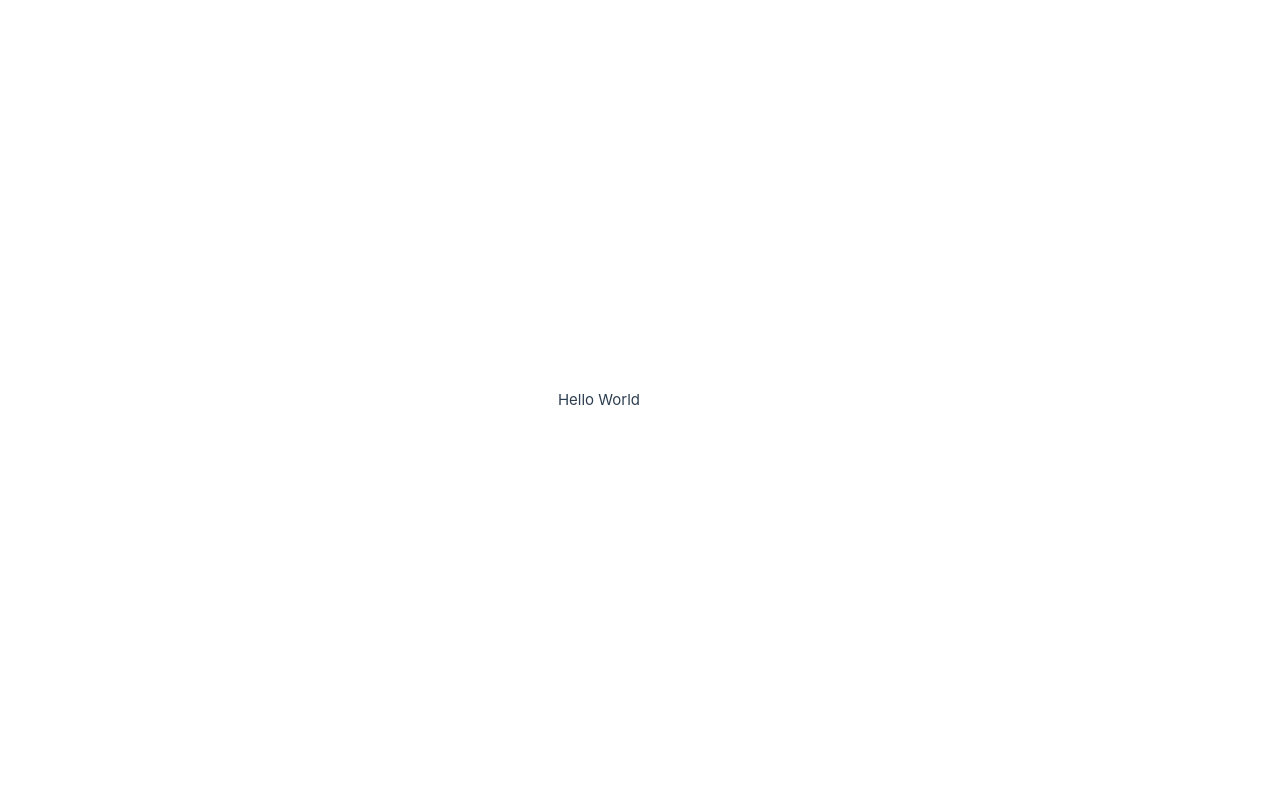
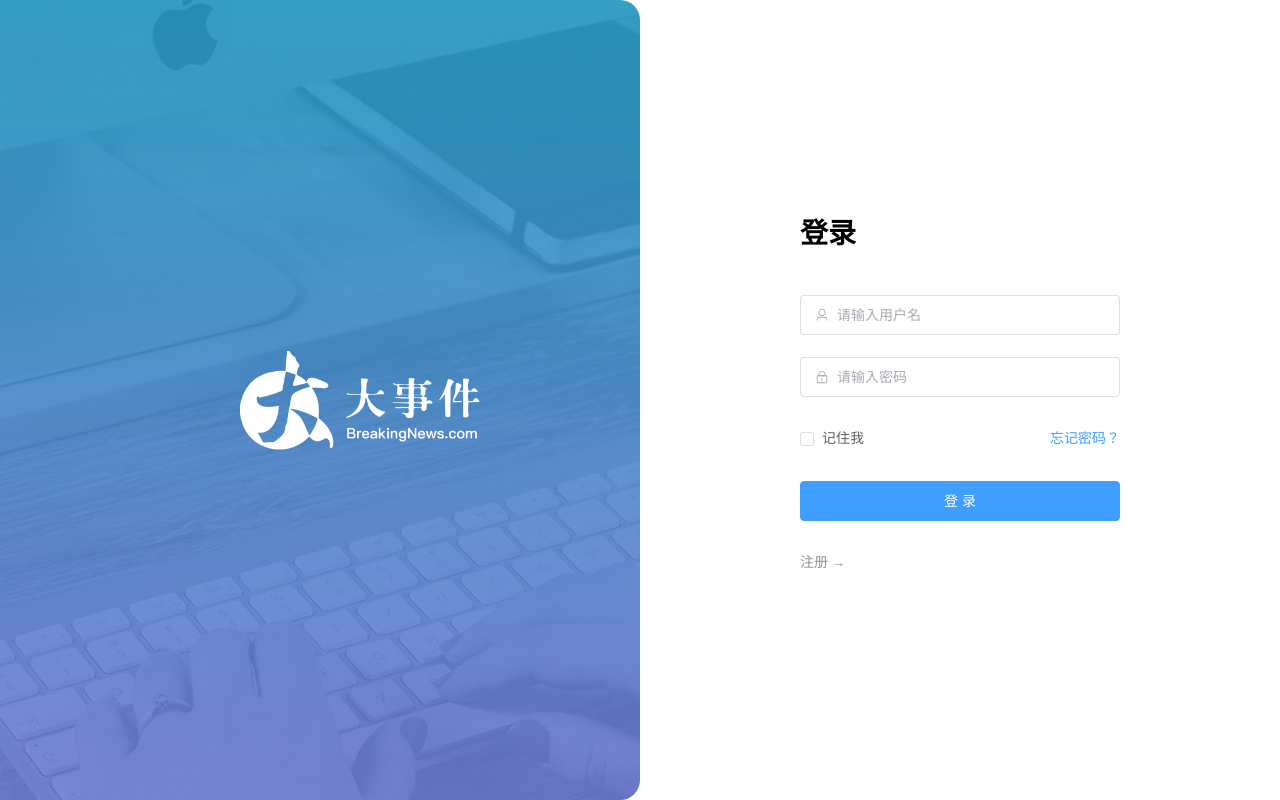
Before and after one commit to spike1116/BigEventFrontEnd, a Vue app: page / in a window 1280 px wide. Built offline with nearby package versions, Linux system fonts and the light colour scheme.

Commit message:
implement user login and user register function

```diff
--- a/src/App.vue
+++ b/src/App.vue
@@ -1,6 +1,8 @@
 <script setup>
+import LoginVue from '@/views/Login.vue'
+
 </script>
 
 <template>
-Hello World
+<LoginVue/>
 </template>
--- /dev/null
+++ b/src/api/user.js
@@ -0,0 +1,17 @@
+import request from '@/utils/request.js'
+
+export const userRegisterService = (registerData)=>{
+    const params = new URLSearchParams()
+    for(let key in registerData){
+        params.append(key,registerData[key])
+    }
+    return request.post('/user/register',params)
+}
+
+export const userLoginService = (registerData)=>{
+    const params = new URLSearchParams()
+    for(let key in registerData){
+        params.append(key,registerData[key])
+    }
+    return request.post('/user/login',params)
+}
--- a/src/assets/base.css
+++ /dev/null
@@ -1,86 +0,0 @@
-/* color palette from <https://github.com/vuejs/theme> */
-:root {
-  --vt-c-white: #ffffff;
-  --vt-c-white-soft: #f8f8f8;
-  --vt-c-white-mute: #f2f2f2;
-
-  --vt-c-black: #181818;
-  --vt-c-black-soft: #222222;
-  --vt-c-black-mute: #282828;
-
-  --vt-c-indigo: #2c3e50;
-
-  --vt-c-divider-light-1: rgba(60, 60, 60, 0.29);
-  --vt-c-divider-light-2: rgba(60, 60, 60, 0.12);
-  --vt-c-divider-dark-1: rgba(84, 84, 84, 0.65);
-  --vt-c-divider-dark-2: rgba(84, 84, 84, 0.48);
-
-  --vt-c-text-light-1: var(--vt-c-indigo);
-  --vt-c-text-light-2: rgba(60, 60, 60, 0.66);
-  --vt-c-text-dark-1: var(--vt-c-white);
-  --vt-c-text-dark-2: rgba(235, 235, 235, 0.64);
-}
-
-/* semantic color variables for this project */
-:root {
-  --color-background: var(--vt-c-white);
-  --color-background-soft: var(--vt-c-white-soft);
-  --color-background-mute: var(--vt-c-white-mute);
-
-  --color-border: var(--vt-c-divider-light-2);
-  --color-border-hover: var(--vt-c-divider-light-1);
-
-  --color-heading: var(--vt-c-text-light-1);
-  --color-text: var(--vt-c-text-light-1);
-
-  --section-gap: 160px;
-}
-
-@media (prefers-color-scheme: dark) {
-  :root {
-    --color-background: var(--vt-c-black);
-    --color-background-soft: var(--vt-c-black-soft);
-    --color-background-mute: var(--vt-c-black-mute);
-
-    --color-border: var(--vt-c-divider-dark-2);
-    --color-border-hover: var(--vt-c-divider-dark-1);
-
-    --color-heading: var(--vt-c-text-dark-1);
-    --color-text: var(--vt-c-text-dark-2);
-  }
-}
-
-*,
-*::before,
-*::after {
-  box-sizing: border-box;
-  margin: 0;
-  font-weight: normal;
-}
-
-body {
-  min-height: 100vh;
-  color: var(--color-text);
-  background: var(--color-background);
-  transition:
-    color 0.5s,
-    background-color 0.5s;
-  line-height: 1.6;
-  font-family:
-    Inter,
-    -apple-system,
-    BlinkMacSystemFont,
-    'Segoe UI',
-    Roboto,
-    Oxygen,
-    Ubuntu,
-    Cantarell,
-    'Fira Sans',
-    'Droid Sans',
-    'Helvetica Neue',
-    sans-serif;
-  font-size: 15px;
-  text-rendering: optimizeLegibility;
-  -webkit-font-smoothing: antialiased;
-  -moz-osx-font-smoothing: grayscale;
-}
--- a/src/assets/main.css
+++ /dev/null
@@ -1,35 +0,0 @@
-@import './base.css';
-
-#app {
-  max-width: 1280px;
-  margin: 0 auto;
-  padding: 2rem;
-  font-weight: normal;
-}
-
-a,
-.green {
-  text-decoration: none;
-  color: hsla(160, 100%, 37%, 1);
-  transition: 0.4s;
-  padding: 3px;
-}
-
-@media (hover: hover) {
-  a:hover {
-    background-color: hsla(160, 100%, 37%, 0.2);
-  }
-}
-
-@media (min-width: 1024px) {
-  body {
-    display: flex;
-    place-items: center;
-  }
-
-  #app {
-    display: grid;
-    grid-template-columns: 1fr 1fr;
-    padding: 0 2rem;
-  }
-}
--- a/src/main.js
+++ b/src/main.js
@@ -1,8 +1,10 @@
-import './assets/main.css'
+import './assets/main.scss'
 
 import { createApp } from 'vue'
 import ElementPlus from 'element-plus'
 import 'element-plus/dist/index.css'
 import App from './App.vue'
 
-createApp(App).mount('#app')
+const app = createApp(App);
+app.use(ElementPlus);
+app.mount('#app')
--- /dev/null
+++ b/src/utils/request.js
@@ -0,0 +1,21 @@
+//定制请求的实例
+
+//导入axios  npm install axios
+import axios from 'axios';
+//定义一个变量,记录公共的前缀  ,  baseURL
+const baseURL = '/api';
+const instance = axios.create({baseURL})
+
+
+//添加响应拦截器
+instance.interceptors.response.use(
+    result=>{
+        return result.data;
+    },
+    err=>{
+        alert('服务异常');
+        return Promise.reject(err);//异步的状态转化成失败的状态
+    }
+)
+
+export default instance;
--- /dev/null
+++ b/src/views/Login.vue
@@ -0,0 +1,181 @@
+<script setup>
+import { User, Lock } from '@element-plus/icons-vue'
+import { ref } from 'vue'
+//控制注册与登录表单的显示， 默认显示注册
+const isRegister = ref(false)
+
+const registerData = ref({
+    username:'',
+    password:'',
+    rePassword:''
+})
+
+const clearRegisterData = ()=>{
+    registerData.value = {
+        username:'',
+        password:'',
+        rePassword:''
+    }
+}
+const checkRePassword = (rule,value,callback)=>{
+    if(value===''){
+        callback(new Error('请再次确认密码'))
+    }
+    if(value!==registerData.value.password){
+        callback(new Error('请确认两次密码输入一致'))
+    }else{
+        callback()
+    }
+}
+import { userRegisterService,userLoginService } from '@/api/user.js'
+ //调用后台接口完成注册
+const register = async()=>{
+    let result = await userRegisterService(registerData.value);
+    if(result.code===0){
+        alert(result.msg?result.msg:'注册成功')
+    }else{
+        alert('注册失败')
+    }
+}
+
+const login = async()=>{
+    let result = await userLoginService(registerData.value);
+    if(result.code===0){
+        alert(result.msg?result.msg:'登录成功')
+    }else{
+        alert('登录失败');
+        console.log(result)
+    }
+}
+
+//定义表单校验规则
+const rules={
+    username:[
+        {
+            required:true,
+            message:'请输入用户名',
+            trigger:'blur'
+        },
+        {
+            min:5,
+            max:16,
+            message:'长度为5到16位非空字符',
+            trigger:'blur'
+        }
+    ],
+    password:[
+        {
+            required:true,
+            message:'请输入密码',
+            trigger:'blur'
+        },
+        {
+            min:5,
+            max:16,
+            message:'长度为5到16位非空字符',
+            trigger:'blur'
+        }
+    ],
+    rePassword:[
+        {
+            validator:checkRePassword,trigger:'blur'
+        }
+    ]
+}
+</script>
+
+<template>
+    <el-row class="login-page">
+        <el-col :span="12" class="bg"></el-col>
+        <el-col :span="6" :offset="3" class="form">
+            <!-- 注册表单 -->
+            <el-form ref="form" size="large" autocomplete="off" v-if="isRegister" :model="registerData" :rules="rules">
+                <el-form-item>
+                    <h1>注册</h1>
+                </el-form-item>
+                <el-form-item prop="username">
+                    <el-input :prefix-icon="User" placeholder="请输入用户名" v-model="registerData.username"></el-input>
+                </el-form-item>
+                <el-form-item prop="password">
+                    <el-input :prefix-icon="Lock" type="password" placeholder="请输入密码" v-model="registerData.password"></el-input>
+                </el-form-item>
+                <el-form-item prop="rePassword">
+                    <el-input :prefix-icon="Lock" type="password" placeholder="请输入再次密码" v-model="registerData.rePassword"></el-input>
+                </el-form-item>
+                <!-- 注册按钮 -->
+                <el-form-item>
+                    <el-button class="button" type="primary" auto-insert-space @click="register;">
+                        注册
+                    </el-button>
+                </el-form-item>
+                <el-form-item class="flex">
+                    <el-link type="info" :underline="false" @click="isRegister = false;clearRegisterData()">
+                        ← 返回
+                    </el-link>
+                </el-form-item>
+            </el-form>
+            <!-- 登录表单 -->
+            <el-form ref="form" size="large" autocomplete="off" v-else :model="registerData" :rules="rules">
+                <el-form-item>
+                    <h1>登录</h1>
+                </el-form-item>
+                <el-form-item prop="username">
+                    <el-input :prefix-icon="User" placeholder="请输入用户名" v-model="registerData.username"></el-input>
+                </el-form-item>
+                <el-form-item prop="username">
+                    <el-input name="password" :prefix-icon="Lock" type="password" placeholder="请输入密码" v-model="registerData.password"></el-input>
+                </el-form-item>
+                <el-form-item class="flex">
+                    <div class="flex">
+                        <el-checkbox>记住我</el-checkbox>
+                        <el-link type="primary" :underline="false">忘记密码？</el-link>
+                    </div>
+                </el-form-item>
+                <!-- 登录按钮 -->
+                <el-form-item>
+                    <el-button class="button" type="primary" auto-insert-space @click="login">登录</el-button>
+                </el-form-item>
+                <el-form-item class="flex">
+                    <el-link type="info" :underline="false" @click="isRegister = true;clearRegisterData()">
+                        注册 →
+                    </el-link>
+                </el-form-item>
+            </el-form>
+        </el-col>
+    </el-row>
+</template>
+
+<style lang="scss" scoped>
+/* 样式 */
+.login-page {
+    height: 100vh;
+    background-color: #fff;
+
+    .bg {
+        background: url('@/assets/logo2.png') no-repeat 60% center / 240px auto,
+            url('@/assets/login_bg.jpg') no-repeat center / cover;
+        border-radius: 0 20px 20px 0;
+    }
+
+    .form {
+        display: flex;
+        flex-direction: column;
+        justify-content: center;
+        user-select: none;
+
+        .title {
+            margin: 0 auto;
+        }
+
+        .button {
+            width: 100%;
+        }
+
+        .flex {
+            width: 100%;
+            display: flex;
+            justify-content: space-between;
+        }
+    }
+}
+</style>
--- a/vite.config.js
+++ b/vite.config.js
@@ -9,8 +9,18 @@
     vue(),
   ],
   resolve: {
+    extensions: ['.js', '.jsx', '.ts', '.tsx', '.json', '.vue'],
     alias: {
       '@': fileURLToPath(new URL('./src', import.meta.url))
     }
+  },
+  server:{
+    proxy:{
+      '/api':{
+        target:"http://localhost:8081",
+        changeOrigin:true,
+        rewrite:(path)=>path.replace(/^\/api/,'')
+      }
+    }
   }
 })
```
Also changed, not shown: src/assets/logo.svg (deleted).
